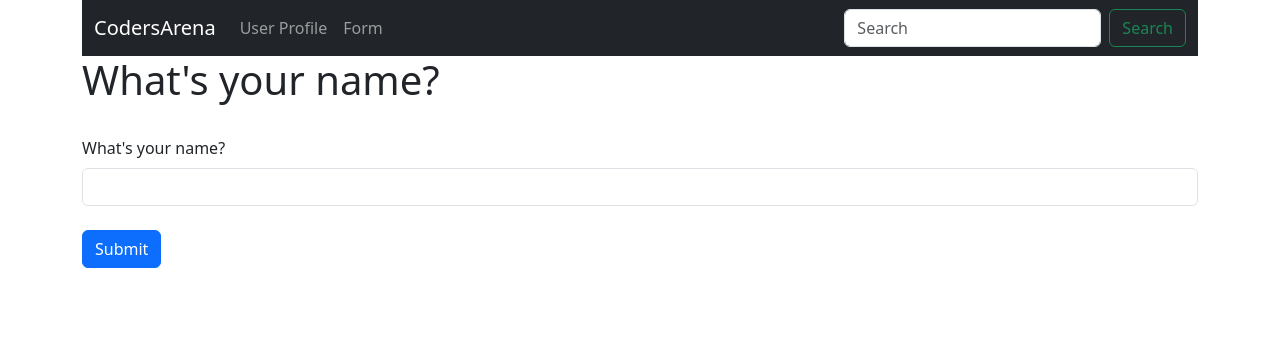
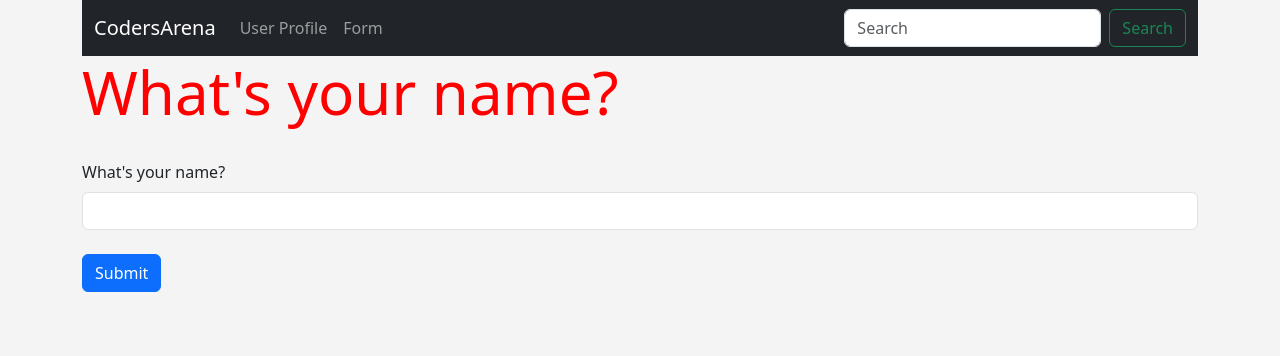
Before and after one commit to clickTwice26/flask_full, a Flask app: page /name in a window 1280 px wide. Shown: the top 356 px of the page. Run offline with Flask 3, Linux system fonts and the light colour scheme.

Commit message:
class 7 completed

```diff
--- /dev/null
+++ b/static/css/style.css
@@ -0,0 +1,10 @@
+
+h1{
+    color: red;
+    font-size: 60px;
+
+}
+body {
+    background: #f4f4f4;
+
+}
--- /dev/null
+++ b/static/js/myfile.js
@@ -0,0 +1 @@
+document.getElementById('demo').innerHTML = "This is a javascript"
--- a/templates/base.html
+++ b/templates/base.html
@@ -8,6 +8,7 @@
     {% endblock %}</title>
 
     <link href="https://cdn.jsdelivr.net/npm/bootstrap@5.3.2/dist/css/bootstrap.min.css" rel="stylesheet" integrity="sha384-T3c6CoIi6uLrA9TneNEoa7RxnatzjcDSCmG1MXxSR1GAsXEV/Dwwykc2MPK8M2HN" crossorigin="anonymous">
+  <link rel="stylesheet" href="{{ url_for('static', filename='css/style.css') }}">
   </head>
   <body>
 {% include 'navbar.html' %}
--- a/templates/name.html
+++ b/templates/name.html
@@ -12,6 +12,8 @@
      {% endfor %}
 
         <h1>Hello {{ name }}</h1>
+        <img src="{{ url_for('static', filename='images/bg.png') }}" alt="">
+        <p id="demo">This is stuff</p>
     	{% else %}
         <h1>What's your name?</h1><br>
         <form action="/name" method="POST">
@@ -22,5 +24,5 @@
         </form>
     {% endif %}
 
-
+    <script src="{{ url_for('static', filename='js/myfile.js') }}"></script>
 {% endblock %}
```
Also changed, not shown: static/images/bg.png (added).
